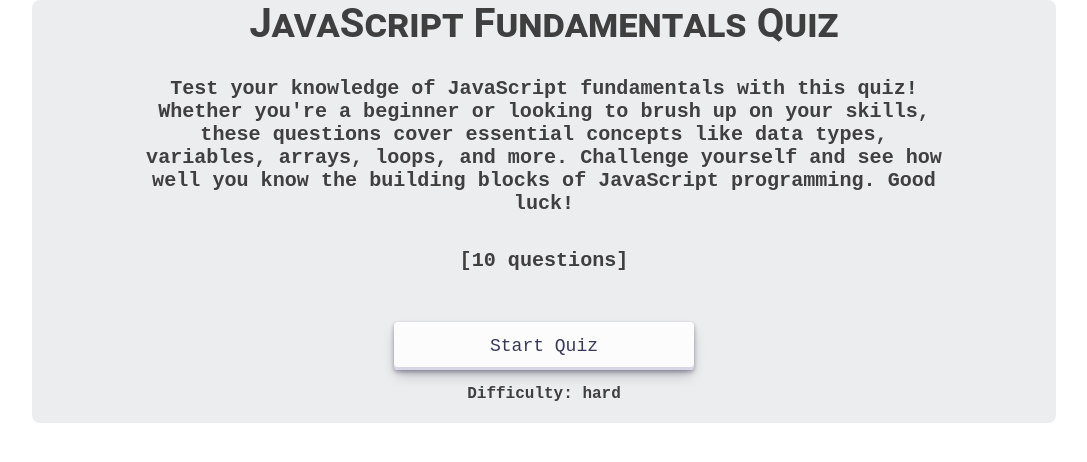
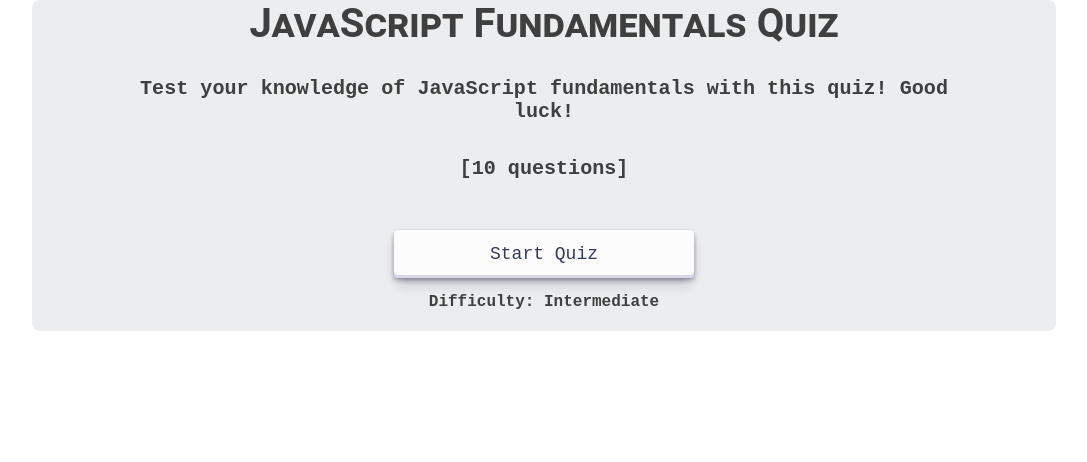
Before and after one commit to 3umaGH/QuizComponent, a React (Create React App) app: page / in a window 1280 px wide. Shown: the top 462 px of the page, without its empty margins (96-1183 px from the left). Built offline with nearby package versions, Linux system fonts and the light colour scheme; the HTML template or start-up script is replaced by a standard one.

Commit message:
Moved component props to one prop instead TODO: Fix variable names

```diff
--- a/src/App.tsx
+++ b/src/App.tsx
@@ -1,9 +1,11 @@
-import React from "react";
 import { Quiz } from "./components/Quiz";
-import { type QuizDataProps } from "./components/Quiz";
 
 function App() {
-  const quizInitData: QuizDataProps = [
+  const quizData = {
+    title: "JavaScript Fundamentals Quiz",
+    description: "Test your knowledge of JavaScript fundamentals with this quiz! Good luck!",
+    difficulty: "Intermediate",
+    questions: [
       {
         title: "What are the primitive data types in JavaScript?",
         description: "Select all that apply.",
@@ -72,7 +74,8 @@
         ],
       },
       {
-      title: "Which event is triggered when a user clicks on an HTML element?",
+        title:
+          "Which event is triggered when a user clicks on an HTML element?",
         description: "Select all that apply.",
         answers: [
           { variant: "click", correct: true },
@@ -116,17 +119,12 @@
           { variant: "No actual Number", correct: false },
         ],
       },
-  ];
+    ],
+  };
 
   return (
     <div className="App">
-      <Quiz
-        title="JavaScript Fundamentals Quiz"
-        description="Test your knowledge of JavaScript fundamentals with this quiz! Whether you're a beginner or looking to brush up on your skills, these questions cover essential concepts like data types, variables, arrays, loops, and more. Challenge yourself and see how well you know the building blocks of JavaScript programming. Good luck!"
-        difficulty="hard"
-        shuffleQuestions={true}
-        quizData={quizInitData}
-      />
+      <Quiz shuffleQuestions={true} questions={quizData} />
     </div>
   );
 }
--- a/src/components/Quiz.tsx
+++ b/src/components/Quiz.tsx
@@ -17,52 +17,45 @@
 };
 
 type QuizProps = {
-  title: string;
-  description?: string;
-  difficulty?: string;
   shuffleQuestions?: boolean;
-  quizData: QuizDataProps;
+  questions: QuizQuestionProps;
 };
 
 type QuizQuestionProps = {
+  title: string;
+  description: string;
+  difficulty: string;
+  questions: {
     title: string;
     description: string;
     answers: {
       variant: string;
       correct: boolean;
     }[];
+  }[];
 };
 
-export type QuizDataProps = QuizQuestionProps[];
-
-export const Quiz = ({
-  title,
-  description,
-  shuffleQuestions = false,
-  difficulty,
-  quizData,
-}: QuizProps) => {
+export const Quiz = ({ shuffleQuestions = false, questions }: QuizProps) => {
   const [isStarted, setStarted] = useState(false);
-  const [quizQuestions, setQuizQuestions] = useState(quizData);
+  const [quizQuestions, setQuizQuestions] = useState(questions);
   const [currentQuestionID, setCurrentQuestionID] = useState(0);
   const [answeredVariant, setAnsweredVariant] = useState<number[]>([]);
   const [totalCorrectAnswers, setTotalCorrectAnswers] = useState(0);
   const [showSummary, setShowSummary] = useState(false);
 
-  const currentQuestion = quizQuestions[currentQuestionID];
+  const currentQuestion = quizQuestions.questions[currentQuestionID];
 
   const [totalQuestions, totalCorrectQuestions] = getQuestionsCount();
   const [isMultipleAnswers, correctAnswersAmount] =
     isCurrQuestionMultiAnswer() as [boolean, number];
 
   let answersToDo = correctAnswersAmount - answeredVariant.length;
-  //TODO: Shuffle answers, disable next button until all answered
 
   function getQuestionsCount() {
     let totalQuestions = 0,
       correctQuestions = 0;
 
-    quizQuestions.forEach((question) => {
+    quizQuestions.questions.forEach((question) => {
       question.answers.forEach((answer) => {
         if (answer.correct) correctQuestions++;
       });
@@ -86,20 +79,20 @@
     return (totalCorrectAnswers / totalCorrectQuestions) * 100;
   };
 
-  function shuffleQuestionsArray(array: QuizDataProps) {
-    const newArray = [...array];
+  function shuffleQuestionsArray(array: QuizQuestionProps) {
+    const newArray = { ...array };
 
-    newArray.sort(() => Math.random() - 0.5);
-    newArray.forEach((answer) =>
+    newArray.questions.sort(() => Math.random() - 0.5);
+    newArray.questions.forEach((answer) =>
       answer.answers.sort(() => Math.random() - 0.5)
     );
     return newArray;
   }
 
   const startQuiz = () => {
-    if (shuffleQuestions)
+    if (shuffleQuestions) {
       setQuizQuestions((prevArray) => shuffleQuestionsArray(prevArray));
-
+    }
     setStarted(true);
   };
 
@@ -120,13 +113,11 @@
     if (!isMultipleAnswers) setAnsweredVariant([index]);
     setAnsweredVariant([...answeredVariant, index]);
 
-    console.log(correctAnswersAmount);
-
     setTotalCorrectAnswers((prevVal) => prevVal + (isCorrect ? 1 : 0));
   };
 
   const handleNext = () => {
-    if (!(currentQuestionID + 1 === quizQuestions.length)) {
+    if (!(currentQuestionID + 1 === quizQuestions.questions.length)) {
       setAnsweredVariant([]); // Clear answers
       setCurrentQuestionID((prevID) => prevID + 1);
     } else {
@@ -141,7 +132,7 @@
         {showSummary ? (
           <div className="quizSummary">
             <h2>Congratulations!</h2>
-            <p>You have finished "{title}" quiz.</p>
+            <p>You have finished "{quizQuestions.title}" quiz.</p>
             <h3>Total Grade: {calculateGrade().toFixed(1)}%</h3>
             <button className="button nextButton" onClick={() => resetQuiz()}>
               Try again
@@ -152,9 +143,11 @@
             {!isStarted ? (
               <>
                 <div className="quizTitle">
-                  <h4>{title}</h4>
+                  <h4>{quizQuestions.title}</h4>
                   <div className="quizDesc">
-                    {description && <h6>{description}</h6>}
+                    {quizQuestions.description && (
+                      <h6>{quizQuestions.description}</h6>
+                    )}
                     <br />
                     <h6>[{totalQuestions} questions]</h6>
                   </div>
@@ -165,13 +158,15 @@
                 >
                   Start Quiz
                 </button>
-                {difficulty && (
-                  <h6 className="quizDifficulty">Difficulty: {difficulty}</h6>
+                {quizQuestions.difficulty && (
+                  <h6 className="quizDifficulty">
+                    Difficulty: {quizQuestions.difficulty}
+                  </h6>
                 )}
               </>
             ) : (
               <>
-                <h6 className="quizQuestionTitle">{currentQuestion.title}</h6>
+                <h6 className="quizTitle">{currentQuestion.title}</h6>
                 <div className="quizQuestionDescription">
                   {currentQuestion.description}
                 </div>
@@ -201,9 +196,13 @@
                   ))}
 
                   <p>
+                    {answersToDo === 0 ? (
+                      <b>{`Click next to continue.`}</b>
+                    ) : (
                       <b>{`* Select ${answersToDo}  ${
                         answersToDo ? `answers` : `answer`
                       }`}</b>
+                    )}
                   </p>
                 </div>
 
```
Lines whose indentation alone changed are shown as unchanged.
